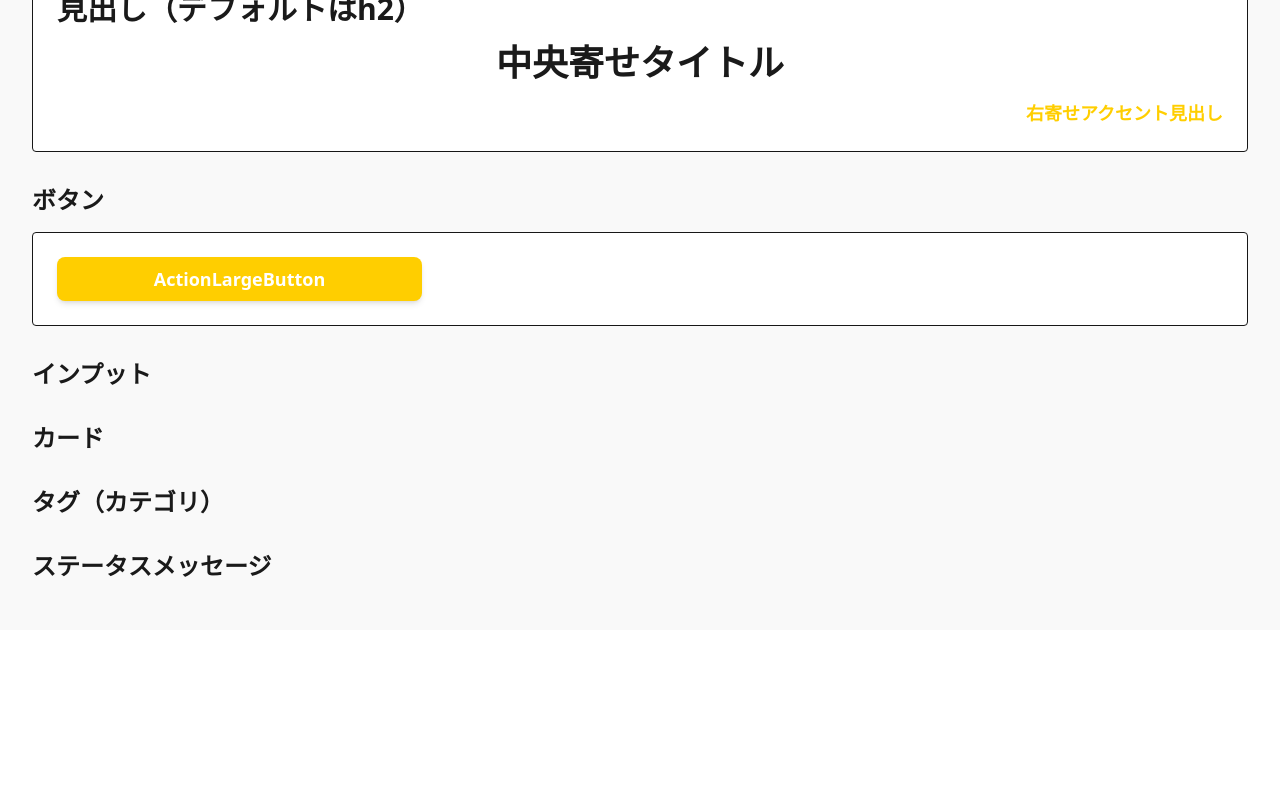
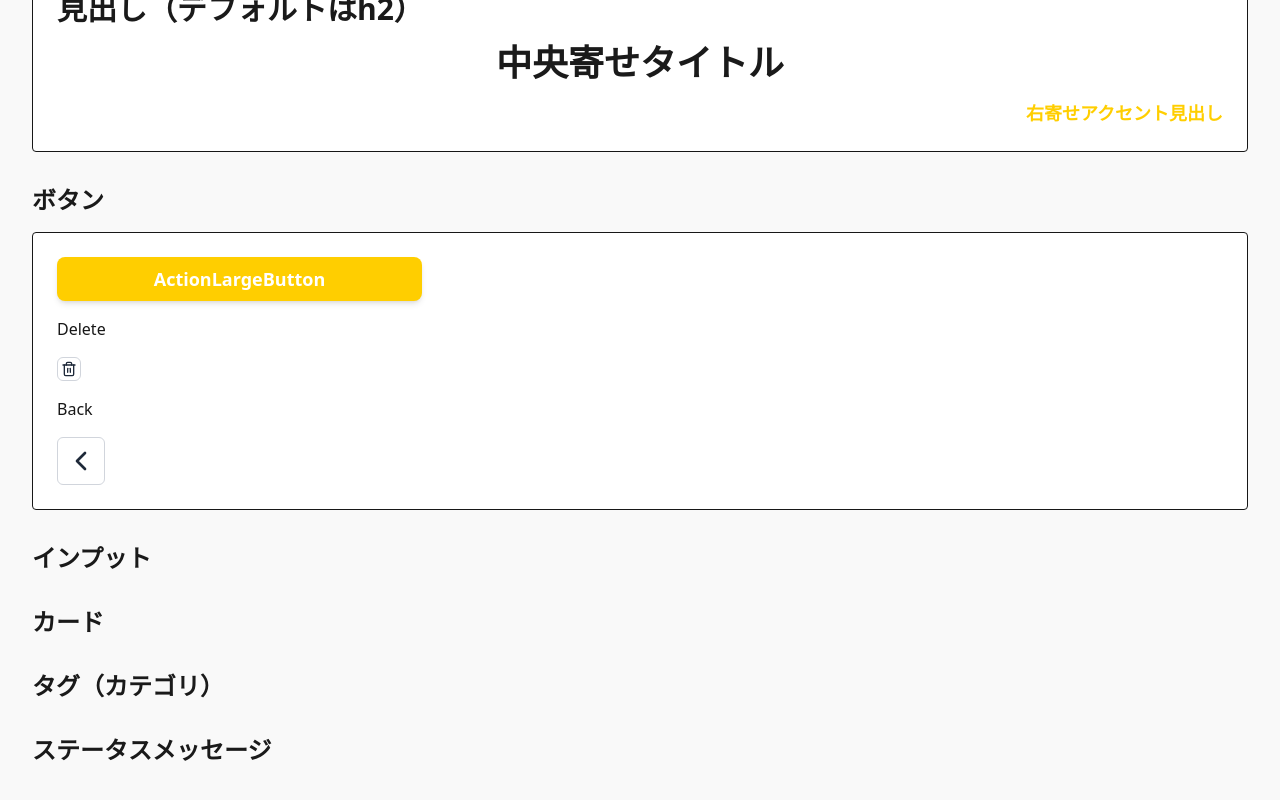
Before and after one commit to tdu25-wsp/mimo-frontend, a Next.js app: page /dev in a window 1280 px wide. Shown: the part 3401-4201 px from the top of the page. Before the commit the page ends 4031 px from the top, so only its background shows below. Built offline with nearby package versions, Linux system fonts and the light colour scheme.

Commit message:
IconButton実装

```diff
--- a/app/dev/page.tsx
+++ b/app/dev/page.tsx
@@ -1,6 +1,8 @@
 import Heading from "@/components/ui/Heading";
 import Text from "@/components/ui/Text";
 import ActionLargeButton from "@/components/ui/ActionLargeButton";
+import { IconButton } from "@/components/ui/IconButton";
+import { Trash2, ChevronLeft } from "lucide-react";
 
 export default function DevPage() {
   return (
@@ -171,6 +173,16 @@ export default function DevPage() {
             <ActionLargeButton
               label="ActionLargeButton"
             />
+            <p>Delete</p>
+            <IconButton
+              icon={Trash2}
+              size="delete"
+            />
+            <p>Back</p>
+            <IconButton
+              icon={ChevronLeft}
+              size="back"
+            />
           </div>
         </div>
       </section>
--- /dev/null
+++ b/components/ui/IconButton.tsx
@@ -0,0 +1,80 @@
+import React from "react";
+import { LucideIcon } from "lucide-react";
+import { cva, type VariantProps } from "class-variance-authority";
+import { twMerge } from "tailwind-merge";
+
+// 1. cva を使ってボタンのスタイルバリアントを定義
+const iconButtonVariants = cva(
+    // すべてのボタンに適用される基本スタイル
+    "inline-flex items-center justify-center rounded-md transition-all duration-200 focus-visible:outline-none focus-visible:ring-2 focus-visible:ring-offset-2 disabled:opacity-50 disabled:pointer-events-none",
+    {
+        variants: {
+            // 「色」のバリアント
+            color: {
+                default:
+                    "bg-white text-gray-800 border border-gray-300 hover:bg-gray-100 focus-visible:ring-gray-300",
+            },
+            // 「サイズ」のバリアント（ボタンのパディングを制御）
+            size: {
+                delete: "h-6 w-6", // 1.5rem = 24x24px
+                default: "h-10 w-10", // 2.5rem = 40x40px
+                back: "h-12 w-12", // 3rem = 48x48px
+            },
+            // 「シャドウ」のバリアント
+            shadow: {
+                true: "shadow-md hover:shadow-lg transition-shadow",
+                false: "",
+            },
+        },
+        // デフォルトのバリアント
+        defaultVariants: {
+            color: "default",
+            size: "default",
+            shadow: false,
+        },
+    }
+);
+
+// 2. Lucideアイコンのサイズをボタンの 'size' prop に連動させるためのマップ
+const iconSizeMap: Record<"delete" | "default" | "back", number> = {
+    delete: 16, // 24pxボタン用
+    default: 24, // 40pxボタン用
+    back: 32, // 48pxボタン用
+};
+
+// 3. コンポーネントのPropsを定義
+export interface IconButtonProps
+    extends Omit<React.ButtonHTMLAttributes<HTMLButtonElement>, "color">, // <-- 修正点: Omit を追加
+    VariantProps<typeof iconButtonVariants> {
+    // 'icon' prop を LucideIcon として必須にする
+    icon: LucideIcon;
+}
+
+// 4. IconButton コンポーネント本体
+const IconButton = React.forwardRef<HTMLButtonElement, IconButtonProps>(
+    (
+        { className, color, size, shadow, icon: Icon, ...props },
+        ref
+    ) => {
+        // 'size' prop に基づいて Lucide アイコンのピクセルサイズを決定
+        const iconPixelSize = iconSizeMap[size || "default"];
+
+        return (
+            <button
+                ref={ref}
+                // twMerge と cva を組み合わせてクラスを適用
+                className={twMerge(
+                    iconButtonVariants({ color, size, shadow, className })
+                )}
+                {...props}
+            >
+                <Icon size={iconPixelSize} />
+                <span className="sr-only">Icon button</span>
+            </button>
+        );
+    }
+);
+
+IconButton.displayName = "IconButton";
+
+export { IconButton, iconButtonVariants };
--- a/package.json
+++ b/package.json
@@ -9,7 +9,9 @@
     "lint": "eslint"
   },
   "dependencies": {
+    "class-variance-authority": "^0.7.1",
     "clsx": "^2.1.1",
+    "lucide-react": "^0.553.0",
     "next": "16.0.0",
     "react": "19.2.0",
     "react-dom": "19.2.0",
```
Also changed, not shown: 1 other file (tests, documents, lock files or other folders).
